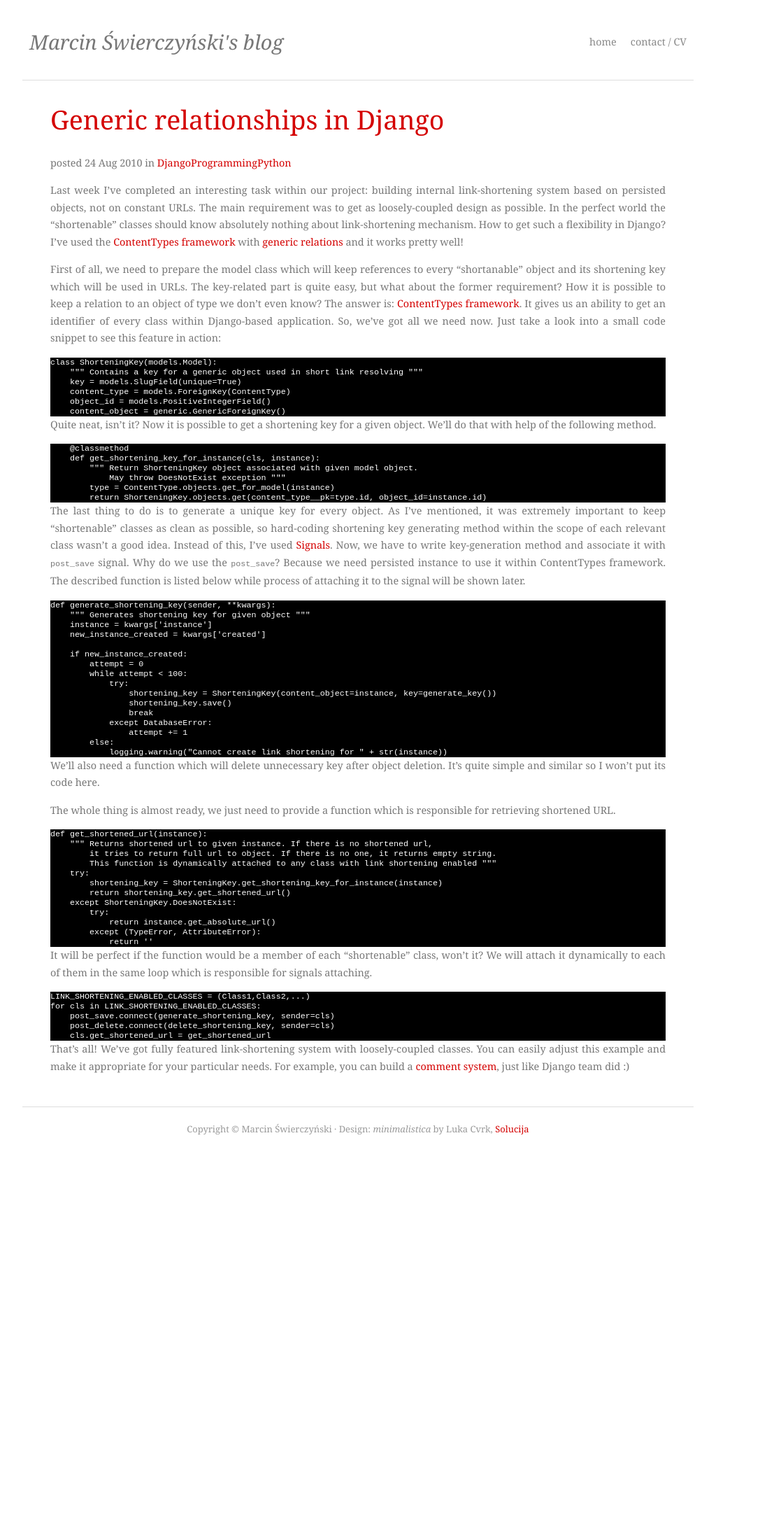
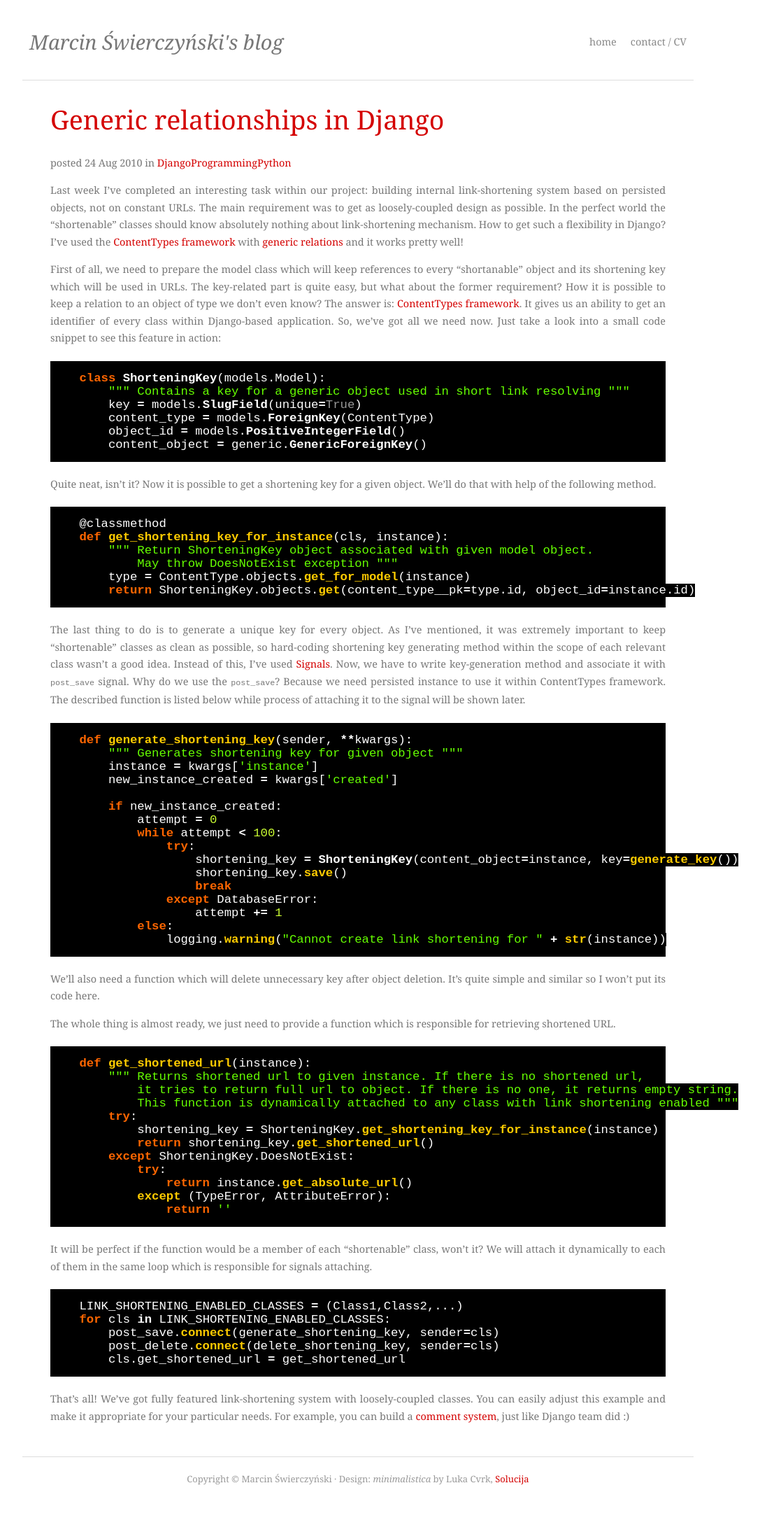
Before and after one commit to MarcinSwierczynski/marcinos.github.com, a Jekyll site: the page built from _posts/2010-08-24-generic-relationships-in-django.markdown, in a window 1280 px wide. Shown: the whole page at 70% size, without its empty margins (128-1215 px from the left). Built offline with Jekyll 4.4.1, drawn with Linux system fonts in a browser that asks for light colours; before the commit the page ends 1699 px from its top, so only the background shows below that.

Commit message:
Code style adjustments

```diff
--- a/_posts/2010-08-24-generic-relationships-in-django.markdown
+++ b/_posts/2010-08-24-generic-relationships-in-django.markdown
@@ -18,49 +18,33 @@ tags:
 
 Last week I've completed an interesting task within our project: building internal link-shortening system based on persisted objects, not on constant URLs. The main requirement was to get as loosely-coupled design as possible. In the perfect world the "shortenable" classes should know absolutely nothing about link-shortening mechanism. How to get such a flexibility in Django? I've used the [ContentTypes framework](http://docs.djangoproject.com/en/1.2/ref/contrib/contenttypes/) with [generic relations](http://docs.djangoproject.com/en/1.2/ref/contrib/contenttypes/#generic-relations) and it works pretty well!
 
-
-
-
 First of all, we need to prepare the model class which will keep references to every "shortanable" object and its shortening key which will be used in URLs. The key-related part is quite easy, but what about the former requirement? How it is possible to keep a relation to an object of type we don't even know? The answer is: [ContentTypes framework](http://docs.djangoproject.com/en/1.2/ref/contrib/contenttypes/). It gives us an ability to get an identifier of every class within Django-based application. So, we've got all we need now. Just take a look into a small code snippet to see this feature in action:
 
-
-
-
-
+{% highlight python %}
     class ShorteningKey(models.Model):
         """ Contains a key for a generic object used in short link resolving """
         key = models.SlugField(unique=True)
         content_type = models.ForeignKey(ContentType)
         object_id = models.PositiveIntegerField()
         content_object = generic.GenericForeignKey()
-
-
-
+{% endhighlight %}
 
 
 Quite neat, isn't it? Now it is possible to get a shortening key for a given object. We'll do that with help of the following method.
 
-
-
-
-
-        @classmethod
-        def get_shortening_key_for_instance(cls, instance):
-            """ Return ShorteningKey object associated with given model object.
-                May throw DoesNotExist exception """
-            type = ContentType.objects.get_for_model(instance)
-            return ShorteningKey.objects.get(content_type__pk=type.id, object_id=instance.id)
-
-
-
+{% highlight python %}
+    @classmethod
+    def get_shortening_key_for_instance(cls, instance):
+        """ Return ShorteningKey object associated with given model object.
+            May throw DoesNotExist exception """
+        type = ContentType.objects.get_for_model(instance)
+        return ShorteningKey.objects.get(content_type__pk=type.id, object_id=instance.id)
+{% endhighlight %}
 
 
 The last thing to do is to generate a unique key for every object. As I've mentioned, it was extremely important to keep "shortenable" classes as clean as possible, so hard-coding shortening key generating method within the scope of each relevant class wasn't a good idea. Instead of this, I've used [Signals](http://docs.djangoproject.com/en/1.2/topics/signals/). Now, we have to write key-generation method and associate it with `post_save` signal. Why do we use the `post_save`? Because we need persisted instance to use it within ContentTypes framework. The described function is listed below while process of attaching it to the signal will be shown later.
 
-
-
-
-
+{% highlight python %}
     def generate_shortening_key(sender, **kwargs):
         """ Generates shortening key for given object """
         instance = kwargs['instance']
@@ -77,22 +61,15 @@ The last thing to do is to generate a unique key for every object. As I've menti
                     attempt += 1
             else:
                 logging.warning("Cannot create link shortening for " + str(instance))
-
-
-
+{% endhighlight %}
 
 
 We'll also need a function which will delete unnecessary key after object deletion. It's quite simple and similar so I won't put its code here.
 
-
-
-
 The whole thing is almost ready, we just need to provide a function which is responsible for retrieving shortened URL.
 
 
-
-
-
+{% highlight python %}
     def get_shortened_url(instance):
         """ Returns shortened url to given instance. If there is no shortened url,
             it tries to return full url to object. If there is no one, it returns empty string.
@@ -105,25 +82,18 @@ The whole thing is almost ready, we just need to provide a function which is res
                 return instance.get_absolute_url()
             except (TypeError, AttributeError):
                 return ''
-
-
-
+{% endhighlight %}
 
 
 It will be perfect if the function would be a member of each "shortenable" class, won't it? We will attach it dynamically to each of them in the same loop which is responsible for signals attaching.
 
-
-
-
-
+{% highlight python %}
     LINK_SHORTENING_ENABLED_CLASSES = (Class1,Class2,...)
     for cls in LINK_SHORTENING_ENABLED_CLASSES:
         post_save.connect(generate_shortening_key, sender=cls)
         post_delete.connect(delete_shortening_key, sender=cls)
         cls.get_shortened_url = get_shortened_url
-
-
-
+{% endhighlight %}
 
 
 That's all! We've got fully featured link-shortening system with loosely-coupled classes. You can easily adjust this example and make it appropriate for your particular needs. For example, you can build a [comment system](http://docs.djangoproject.com/en/1.2/ref/contrib/comments/), just like Django team did :)
--- a/css/syntax.css
+++ b/css/syntax.css
@@ -1,5 +1,5 @@
-.highlight  { background: #000000; color: #FFFFFF;}
-.highlight code { background: #000000; color: #FFFFFF;}
+.highlight  { background: #000000; color: #FFFFFF; padding: 15px 0; margin: 20px 0; }
+.highlight code { background: #000000; color: #FFFFFF; font: 1.2em "Andale Mono", monospace; }
 .highlight .c { color: #9933CC; font-style: italic } /* Comment */
 .highlight .err { color: #a61717; background-color: #e3d2d2 } /* Error */
 .highlight .k { color: #FF6600; font-weight: bold } /* Keyword */
```
